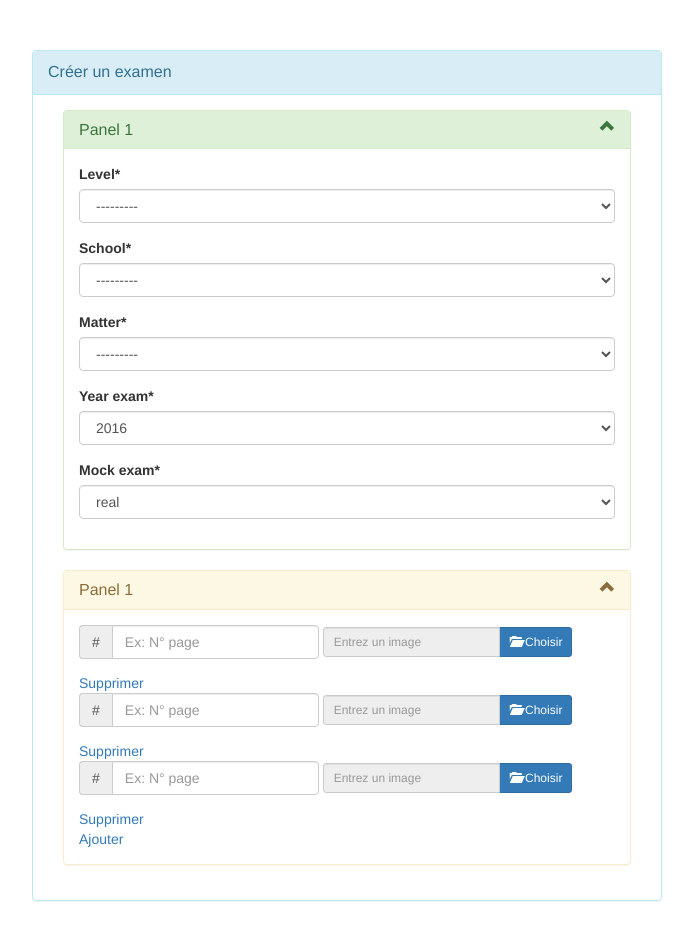
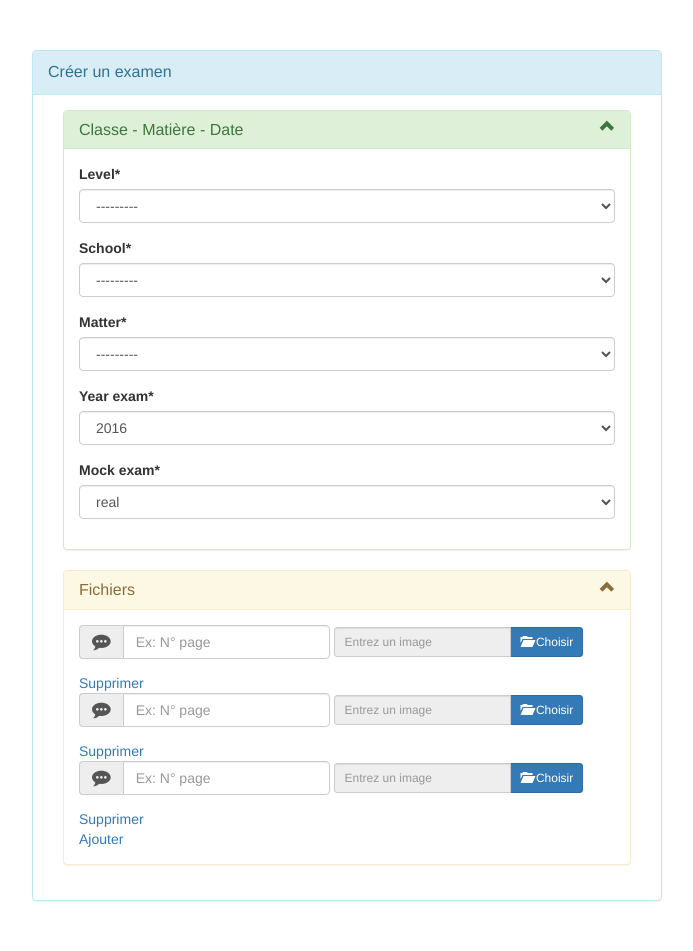
Before and after one commit to ejoinel/MonBacho, a Django app: page /createexam in a window 1280 px wide. Shown: the part 62-1013 px from the top of the page, without its empty margins (293-986 px from the left). Run offline with Django 3.2, Linux system fonts and the light colour scheme; data that the repository does not hold is empty; parts of the project's set-up code (start-up, migrations or seed data) failed here and were passed over; some libraries are stand-ins or nearby versions; some web fonts are replaced.

Commit message:
custom et texte d'aide

```diff
--- a/MonBacho/forms.py
+++ b/MonBacho/forms.py
@@ -32,8 +32,8 @@ class LoginForm(forms.Form):
     helper.form_id = 'login-form'
     helper.form_show_labels = False
     helper.layout = Layout(
-        PrependedText('email', '@', placeholder="Email"),
-        PrependedText('password', '**', placeholder="Mot de passe"))
+        PrependedText('email', '<span class="fa fa-user fa-lg"></span>', placeholder="Email"),
+        PrependedText('password', '<span class="fa fa-lock fa-lg"></span>', placeholder="Mot de passe"))
 
     helper.add_input(Submit('login', 'Connexion', css_class='btn btn-success btn-block'))
 
@@ -86,12 +86,22 @@ class UserForm(forms.ModelForm):
 
     password1 = PasswordField(widget=forms.PasswordInput(attrs={'placeholder': 'mot de passe'}),
                               label="Password")
-    password2 = PasswordField(widget=forms.PasswordInput(attrs={'placeholder': 'confirmer le mot de passe'}),
+    password2 = PasswordField(widget=forms.PasswordInput(),
+                              help_text="Confimer le mot de passe",
                               label="Password")
+
+    birth_date = forms.DateField(help_text="Cette information restera privée")
 
     helper = FormHelper()
     helper.form_id = 'register-form'
     helper.form_show_labels = False
+    helper.layout = Layout(PrependedText('sex', '', ''),
+                           PrependedText('email', '<span class="fa fa-user fa-lg"></span>', placeholder="Email"),
+                           PrependedText('password1', '<span class="fa fa-lock fa-lg fa-lg"></span>', placeholder="Mot de passe"),
+                           PrependedText('password2', '<span class="fa fa-lock fa-lg fa-lg"></span>', placeholder="Confirmer"),
+                           PrependedText('last_name', '<span class="fa fa-tag fa-lg"></span>', placeholder="Nom(s)"),
+                           PrependedText('first_name', '<span class="fa fa-tag fa-lg"></span>', placeholder="Prenom(s)"),
+                           PrependedText('birth_date', '<span class="fa fa-calendar fa-lg"></span>', placeholder="dd/MM/YYYY"))
     helper.add_input(Submit('register', "S'inscrire", css_class='form-control btn btn-login'))
 
     class Meta:
@@ -141,7 +151,7 @@ class UploadFileForm(ModelForm):
     helper.form_id = 'file-input'
     helper.form_show_labels = False
     helper.layout = Layout(
-        PrependedText('description', "#", placeholder="Ex: N° page"),
+        PrependedText('description', '<span class="fa fa-commenting fa-lg"></span>', placeholder="Ex: N° page"),
         PrependedText('file_value', "", placeholder=""))
     #helper.layout.insert(1, HTML("<input type='file' class='file' multiple data-show-upload='false' data-show-caption='true'>"))
 
--- a/MonBacho/templates/createexam.html
+++ b/MonBacho/templates/createexam.html
@@ -17,7 +17,7 @@
                     <form id="loginForm" method="POST">
                         <div class="panel panel-success">
                             <div class="panel-heading">
-                                <h3 class="panel-title">Panel 1</h3>
+                                <h3 class="panel-title">Classe - Matière - Date</h3>
                                 <span class="pull-right"><i class="glyphicon glyphicon-chevron-up"></i></span>
                             </div>
                             <div class="panel-body">
@@ -27,7 +27,7 @@
                         <!-- Champs utilisés par le mécanisme formset de Django -->
                         <div class="panel panel-warning">
                             <div class="panel-heading">
-                                <h3 class="panel-title">Panel 1</h3>
+                                <h3 class="panel-title">Fichiers</h3>
                                 <span class="pull-right"><i class="glyphicon glyphicon-chevron-up"></i></span>
                             </div>
                             <div class="panel-body">
--- a/MonBacho/templates/register.html
+++ b/MonBacho/templates/register.html
@@ -10,7 +10,7 @@
     <div class="row">
         <div class="panel panel-info" >
             <div class="panel-heading">
-                <div class="panel-title">Connexion</div>
+                <div class="panel-title">S'inscrire</div>
             </div>
             <div class="panel-body" >
                 <div class="col-sm-6">
```
